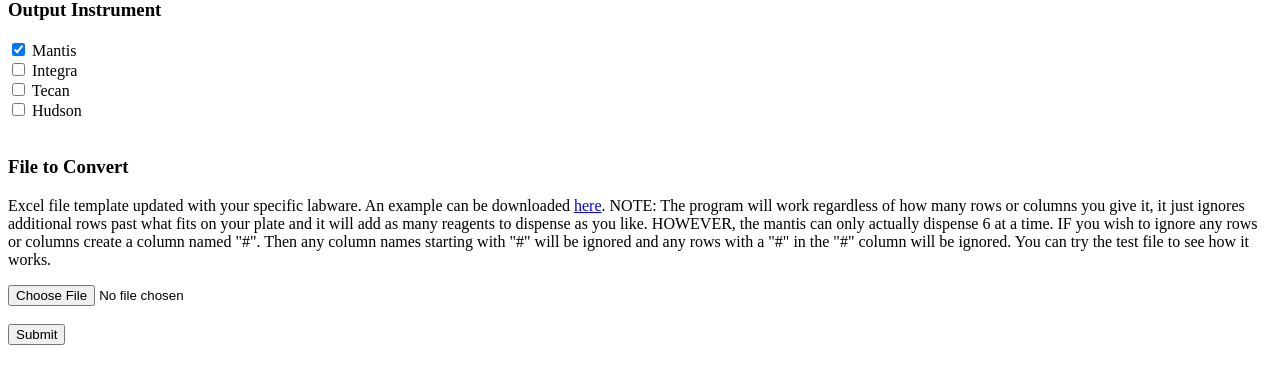
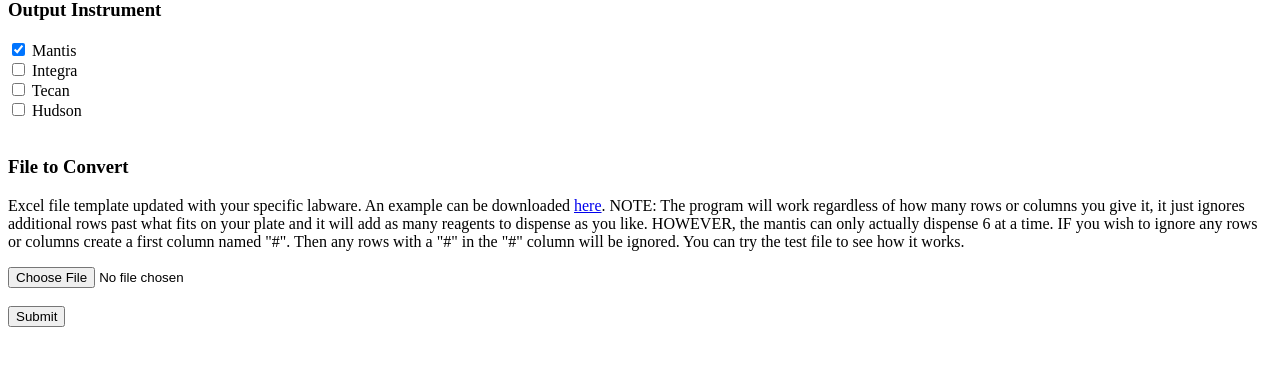
Before and after one commit to JMante1/Labware-Definer, a Flask app: page /labware-upload in a window 1280 px wide. Shown: the part 127-511 px from the top of the page. Run offline with Flask 3, Linux system fonts and the light colour scheme; parts of the project's set-up code (start-up, migrations or seed data) failed here and were passed over.

Commit message:
Update labware_upload.html
fix error in description

```diff
--- a/templates/labware_upload.html
+++ b/templates/labware_upload.html
@@ -41,8 +41,7 @@
             it just ignores additional rows past what fits on your plate and it will
             add as many reagents to dispense as you like. HOWEVER, the mantis
             can only actually dispense 6 at a time. IF you wish to ignore any rows
-            or columns create a column named "#".  Then any column names starting
-            with "#" will be ignored and any rows with a "#" in the "#" column will
+            or columns create a first column named "#".  Then any rows with a "#" in the "#" column will
             be ignored. You can try the test file to see how it works.</p>
          <input type = "file" name = "experiment_file" accept=".xlsx, .csv"/><br>
          <br>
```
